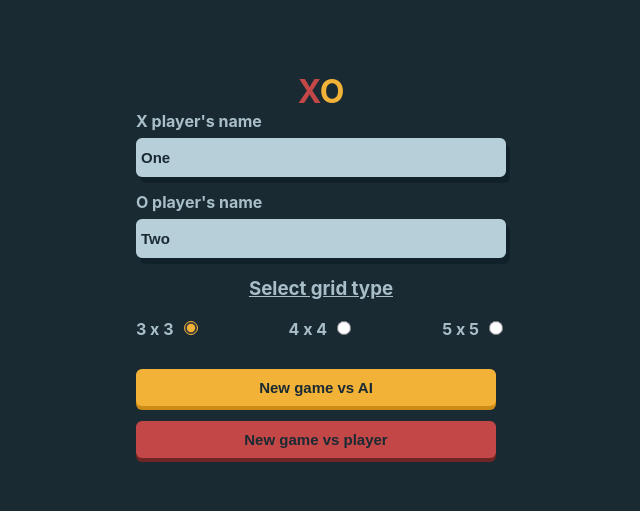
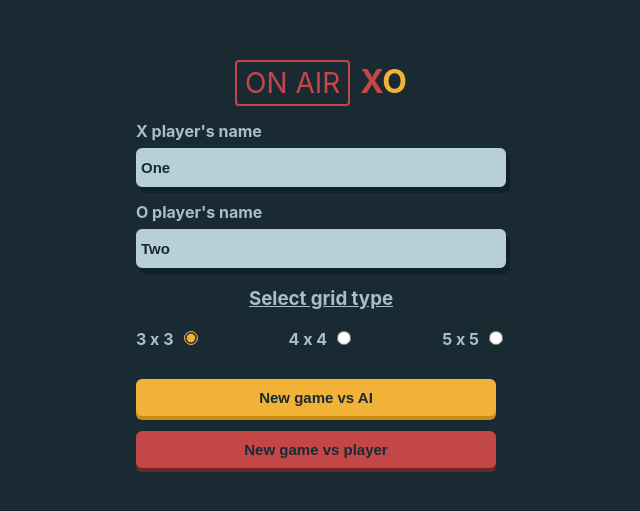
Before and after one commit to KonstantinosKoulaxizis/tic-tac-toe, a React (Create React App) app: page / in a window 1280 px wide. Shown: the part 135-646 px from the top of the page, without its empty margins (319-959 px from the left). Built offline with nearby package versions, Linux system fonts and the light colour scheme.

Commit message:
feat: Add on air logo

```diff
--- a/src/components/shared/Logo.tsx
+++ b/src/components/shared/Logo.tsx
@@ -4,6 +4,7 @@ import Mark from './Mark'
 const Logo = () => {
   return (
     <div className='logo'>
+      <span className='on-air-logo'>ON AIR</span>
       {MARKS.map(mark => (
         <span key={mark} className='logo-letter'>
           <Mark mark={mark} />
--- a/src/styles/App.scss
+++ b/src/styles/App.scss
@@ -36,6 +36,16 @@ button:active {
 .logo {
   text-align: center;
   gap: 3px;
+  padding-bottom: 20px;
+
+  .on-air-logo {
+    font-size: 28px;
+    border: 2px solid $primary_color_500;
+    border-radius: 4px;
+    padding: 4px 8px;
+    margin-right: 10px;
+    color: $primary_color_500;
+  }
 }
 
 .logo-letter {
```
